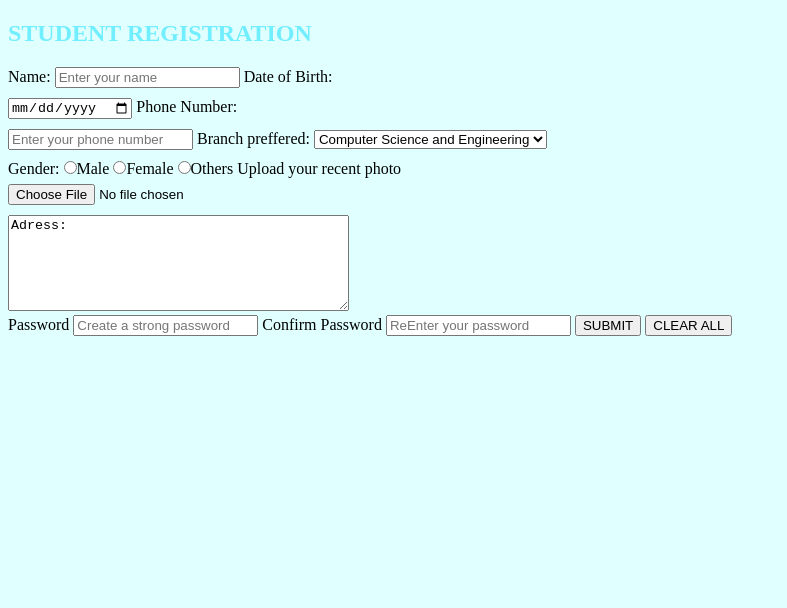
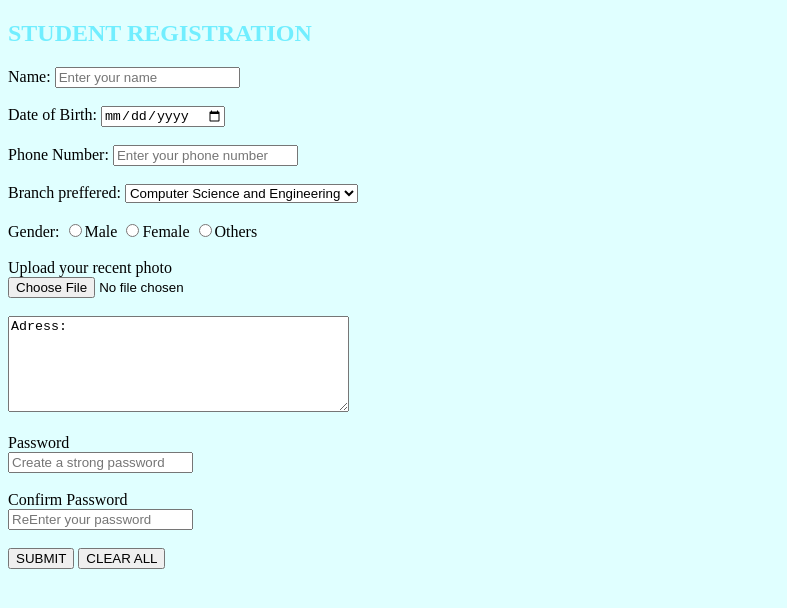
Before and after one commit to Rajranjandhanbad/gr, a plain HTML site: page index.html in a window 1280 px wide. Shown: the whole page, without its empty margins (0-787 px from the left). Drawn offline with Linux system fonts and the light colour scheme.

Commit message:
Update index.html

```diff
--- a/index.html
+++ b/index.html
@@ -7,9 +7,6 @@
                 color: rgb(113, 238, 255);
                 margin-bottom: 20px;
             }
-            input{
-                margin: 0px 0px 10px 0px;
-            }
         </style>
     </head>
     <body style="background-color:rgb(224, 255, 255)">
@@ -17,29 +14,38 @@
         <form onsubmit="window.alert('If u are Raghwendra or Kushagra u are a DICK otherwise sorry plz give 5 stars :)')">
             <label>Name:</label>
            <input type="text" name="name" placeholder="Enter your name" />
-            <label>Date of Birth:</label><br>
-            <input type="date" name="D.O.B"/>
-            <label>Phone Number:</label><br>
+            <br><br>
+            <label>Date of Birth:</label>
+            <input type="date" name="D.O.B" />
+            <br><br>
+            <label>Phone Number:</label>
             <input type="number" placeholder="Enter your phone number" name="phno" maxlength="10" />
+            <br><br>
             <label>Branch preffered:</label>
             <select>
                 <option value="CSE">Computer Science and Engineering</option>
                 <option value="EL">Electrical</option>
                 <optiom value="M">Mechanical</optiom>
                 <option value="ME">Metallurgy</option>
-            </select><br>
+            </select>
+            <br><br>
             <label>Gender:</label>
             <input type="radio" value="M" name="gender" />Male
             <input type="radio" value="F" name="gender" />Female
             <input type="radio" value="O" name="gender" />Others
+            <br><br>
             <label>Upload your recent photo<br></label>
-            <input type="file" name="pic" /><br>
-            <textarea cols="40" rows="6">Adress:</textarea><br>
-            <label>Password</label>
+            <input type="file" name="pic" />
+            <br><br>
+            <textarea cols="40" rows="6">Adress:</textarea>
+            <br><br>
+            <label>Password</label><br>
             <input type="password" placeholder="Create a strong password" />
-            <label>Confirm Password</label>
+            <br><br>
+            <label>Confirm Password</label><br>
             <input type="password" placeholder="ReEnter your password" />
-            <input type="submit" value="SUBMIT"/>
+            <br><br>
+            <input type="submit" value="SUBMIT">
             <input type="reset" value="CLEAR ALL"/>
         </form>
     </body>
```
